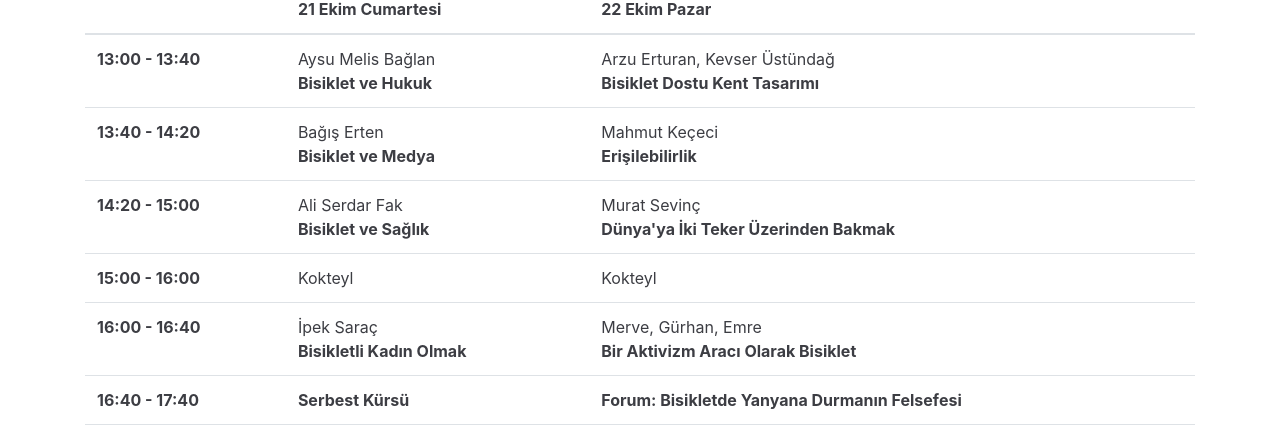
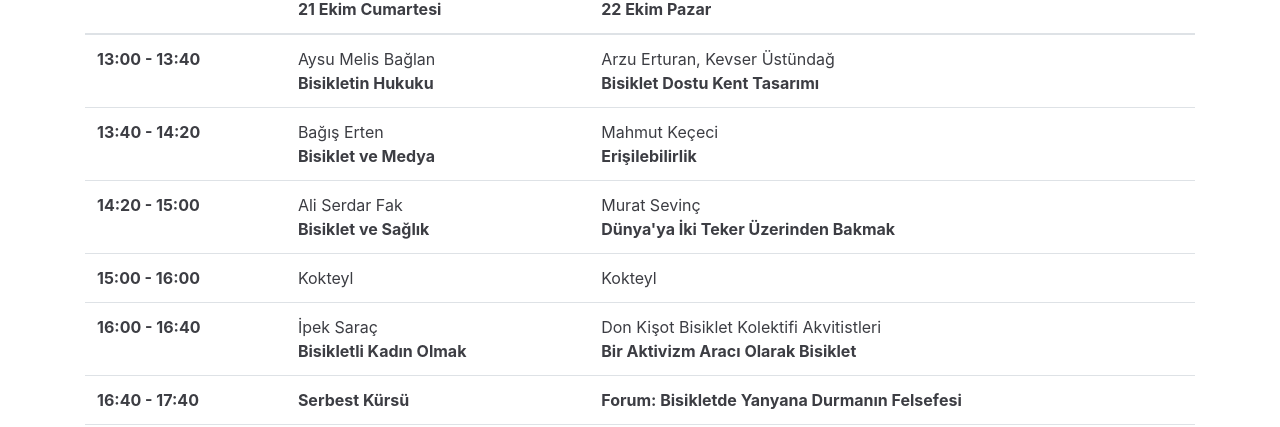
Before and after one commit to egesu/bisiklet-ve-kent-calistayi-web, an Angular app: page /program in a window 1280 px wide. Shown: the part 154-581 px from the top of the page. Built offline with nearby package versions, Linux system fonts and the light colour scheme; what ng2-component-spinner would draw is missing.

Commit message:
Change of titles and people names

```diff
--- a/src/app/schedule/schedule.component.html
+++ b/src/app/schedule/schedule.component.html
@@ -14,7 +14,7 @@
     <tbody>
       <tr>
         <th>13:00 - 13:40</th>
-        <td>Aysu Melis Bağlan<br><strong>Bisiklet ve Hukuk</strong></td>
+        <td>Aysu Melis Bağlan<br><strong>Bisikletin Hukuku</strong></td>
         <td>Arzu Erturan, Kevser Üstündağ<br><strong>Bisiklet Dostu Kent Tasarımı</strong></td>
       </tr>
       <tr>
@@ -35,7 +35,7 @@
       <tr>
         <th>16:00 - 16:40</th>
         <td>İpek Saraç<br><strong>Bisikletli Kadın Olmak</strong></td>
-        <td>Merve, Gürhan, Emre<br><strong>Bir Aktivizm Aracı Olarak Bisiklet</strong></td>
+        <td>Don Kişot Bisiklet Kolektifi Akvitistleri<br><strong>Bir Aktivizm Aracı Olarak Bisiklet</strong></td>
       </tr>
       <tr>
         <th>16:40 - 17:40</th>
```
